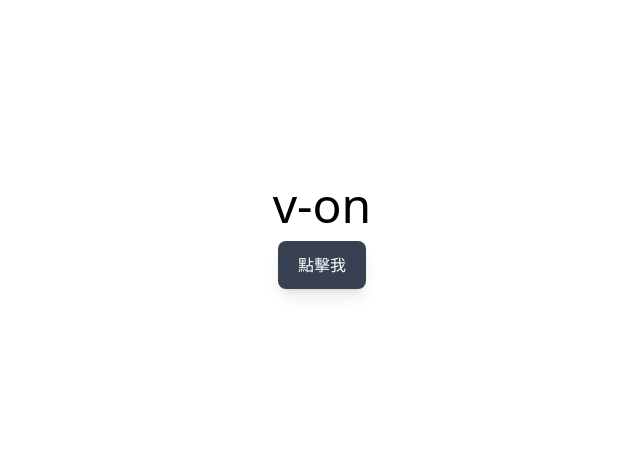
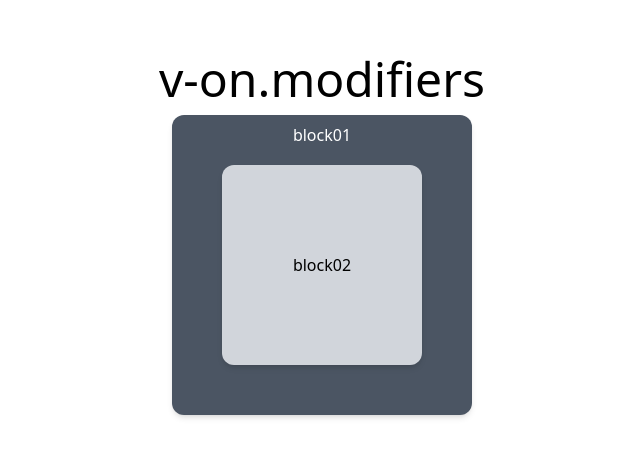
Before and after one commit to AlexLin-hub/vue2.x, a Vue app in the folder cli/: page / in a window 1280 px wide. Shown: the part 165-622 px from the top of the page, without its empty margins (318-958 px from the left). Built offline with nearby package versions, Linux system fonts and the light colour scheme.

Commit message:
feat: v-on.modifiers example

```diff
--- a/cli/src/assets/tailwindcss.css
+++ b/cli/src/assets/tailwindcss.css
@@ -558,8 +558,33 @@ video {
   --tw-backdrop-sepia:  ;
 }
 
+.absolute {
+  position: absolute;
+}
+
+.relative {
+  position: relative;
+}
+
+.top-2 {
+  top: 0.5rem;
+}
+
+.m-auto {
+  margin: auto;
+}
+
+.mx-auto {
+  margin-left: auto;
+  margin-right: auto;
+}
+
 .mb-3 {
   margin-bottom: 0.75rem;
+}
+
+.mt-2 {
+  margin-top: 0.5rem;
 }
 
 .flex {
@@ -570,8 +595,36 @@ video {
   height: 100vh;
 }
 
+.h-20 {
+  height: 5rem;
+}
+
+.h-\[300px\] {
+  height: 300px;
+}
+
+.h-\[200px\] {
+  height: 200px;
+}
+
 .w-screen {
   width: 100vw;
+}
+
+.w-20 {
+  width: 5rem;
+}
+
+.w-\[300px\] {
+  width: 300px;
+}
+
+.w-\[200px\] {
+  width: 200px;
+}
+
+.cursor-pointer {
+  cursor: pointer;
 }
 
 .flex-col {
@@ -590,9 +643,28 @@ video {
   border-radius: 0.5rem;
 }
 
+.rounded-xl {
+  border-radius: 0.75rem;
+}
+
 .bg-gray-700 {
   --tw-bg-opacity: 1;
   background-color: rgb(55 65 81 / var(--tw-bg-opacity));
+}
+
+.bg-slate-600 {
+  --tw-bg-opacity: 1;
+  background-color: rgb(71 85 105 / var(--tw-bg-opacity));
+}
+
+.bg-gray-600 {
+  --tw-bg-opacity: 1;
+  background-color: rgb(75 85 99 / var(--tw-bg-opacity));
+}
+
+.bg-gray-300 {
+  --tw-bg-opacity: 1;
+  background-color: rgb(209 213 219 / var(--tw-bg-opacity));
 }
 
 .py-3 {
@@ -605,6 +677,10 @@ video {
   padding-right: 1.25rem;
 }
 
+.text-center {
+  text-align: center;
+}
+
 .text-5xl {
   font-size: 3rem;
   line-height: 1;
@@ -615,9 +691,20 @@ video {
   color: rgb(255 255 255 / var(--tw-text-opacity));
 }
 
+.text-black {
+  --tw-text-opacity: 1;
+  color: rgb(0 0 0 / var(--tw-text-opacity));
+}
+
 .shadow-lg {
   --tw-shadow: 0 10px 15px -3px rgb(0 0 0 / 0.1), 0 4px 6px -4px rgb(0 0 0 / 0.1);
   --tw-shadow-colored: 0 10px 15px -3px var(--tw-shadow-color), 0 4px 6px -4px var(--tw-shadow-color);
+  box-shadow: var(--tw-ring-offset-shadow, 0 0 #0000), var(--tw-ring-shadow, 0 0 #0000), var(--tw-shadow);
+}
+
+.shadow-md {
+  --tw-shadow: 0 4px 6px -1px rgb(0 0 0 / 0.1), 0 2px 4px -2px rgb(0 0 0 / 0.1);
+  --tw-shadow-colored: 0 4px 6px -1px var(--tw-shadow-color), 0 2px 4px -2px var(--tw-shadow-color);
   box-shadow: var(--tw-ring-offset-shadow, 0 0 #0000), var(--tw-ring-shadow, 0 0 #0000), var(--tw-shadow);
 }
 
--- a/cli/src/views/Home.vue
+++ b/cli/src/views/Home.vue
@@ -1,18 +1,36 @@
 <template>
   <div class="h-screen w-screen flex flex-col justify-center items-center">
-    <h1 class="text-5xl mb-3">v-on</h1>
-    <button
+    <h1 class="text-5xl mb-3">v-on.modifiers</h1>
+    <div
       class="
-        bg-gray-700
-        shadow-lg
-        text-white
-        py-3
-        px-5
-        rounded-lg
-        hover:bg-gray-500
+        w-[300px]
+        h-[300px]
+        bg-gray-600
+        rounded-xl
+        flex flex-col
+        items-center
+        justify-center
+        relative
+        cursor-pointer
+        shadow-md
       "
     >
-      點擊我
-    </button>
+      <p class="absolute top-2 text-white text-center">block01</p>
+      <div
+        class="
+          w-[200px]
+          h-[200px]
+          bg-gray-300
+          rounded-xl
+          flex
+          justify-center
+          items-center
+          cursor-pointer
+          shadow-md
+        "
+      >
+        <p class="text-black">block02</p>
+      </div>
+    </div>
   </div>
 </template>
```
